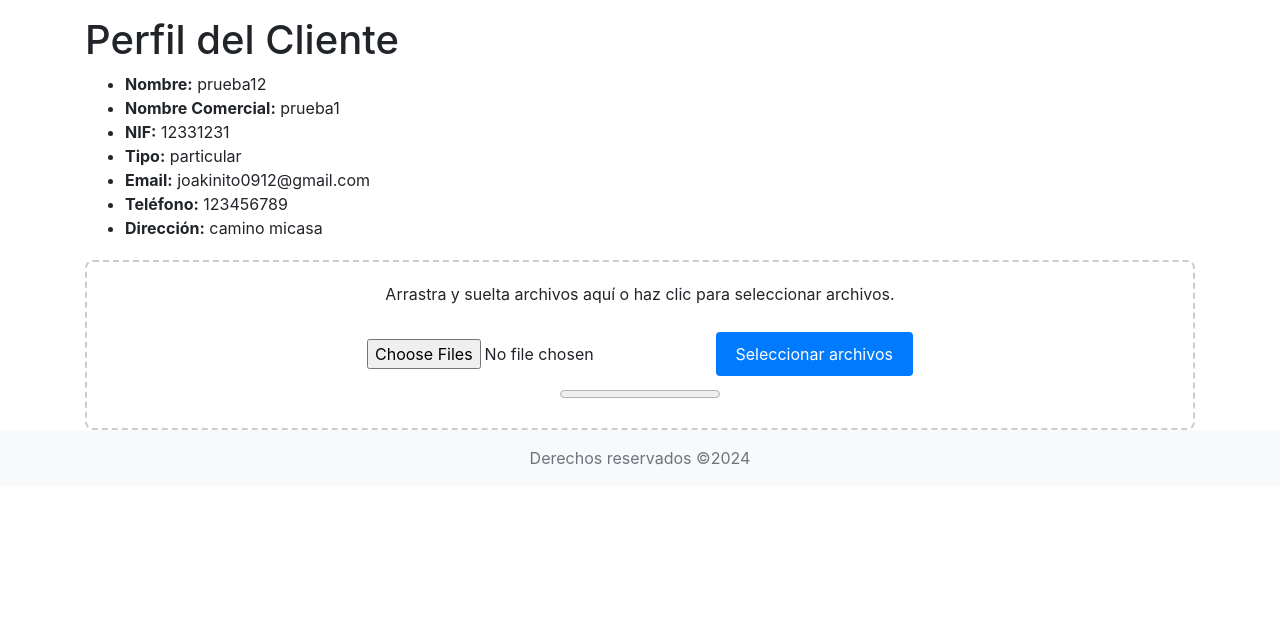
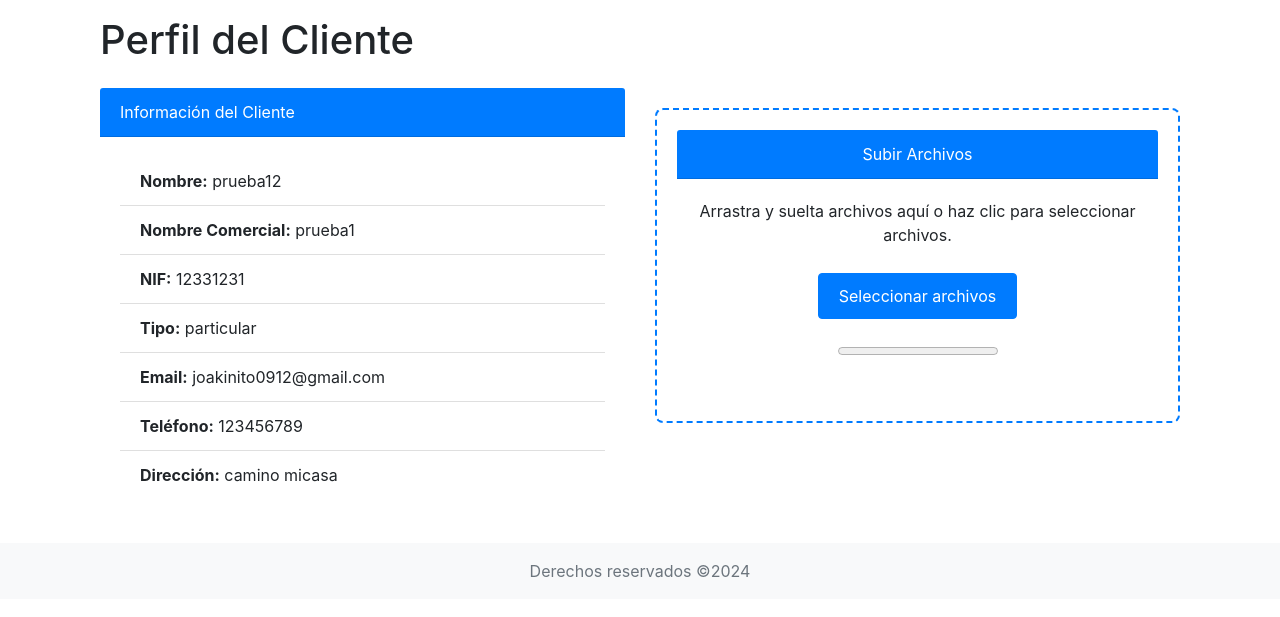
Before and after one commit to Holiwis1/mi_proyecto, a Django app: page /perfil_cliente/1/ in a window 1280 px wide. Shown: the part 56-673 px from the top of the page. Run offline with Django 5.2, Linux system fonts and the light colour scheme; data comes from the database, SQL or seed files in the repository; some libraries are stand-ins or nearby versions.

Commit message:
perfil de usuario diferente
uWu onichan

```diff
--- a/core/templates/core/perfil_cliente.html
+++ b/core/templates/core/perfil_cliente.html
@@ -3,27 +3,47 @@
 {% extends 'base.html' %}
 
 {% block content %}
-<h1>Perfil del Cliente</h1>
-<ul>
-    <li><strong>Nombre:</strong> {{ cliente.nombre }}</li>
-    <li><strong>Nombre Comercial:</strong> {{ cliente.nombre_comercial }}</li>
-    <li><strong>NIF:</strong> {{ cliente.nif }}</li>
-    <li><strong>Tipo:</strong> {{ cliente.tipo }}</li>
-    <li><strong>Email:</strong> {{ cliente.email }}</li>
-    <li><strong>Teléfono:</strong> {{ cliente.telefono }}</li>
-    <li><strong>Dirección:</strong> {{ cliente.direccion }}</li>
-    <!-- Otros campos que quieras mostrar -->
-</ul>
+<div class="container">
+    <h1 class="mb-4">Perfil del Cliente</h1>
+    <div class="row">
+        <div class="col-md-6">
+            <div class="card mb-4">
+                <div class="card-header">
+                    Información del Cliente
+                </div>
+                <div class="card-body">
+                    <ul class="list-group list-group-flush">
+                        <li class="list-group-item"><strong>Nombre:</strong> {{ cliente.nombre }}</li>
+                        <li class="list-group-item"><strong>Nombre Comercial:</strong> {{ cliente.nombre_comercial }}</li>
+                        <li class="list-group-item"><strong>NIF:</strong> {{ cliente.nif }}</li>
+                        <li class="list-group-item"><strong>Tipo:</strong> {{ cliente.tipo }}</li>
+                        <li class="list-group-item"><strong>Email:</strong> {{ cliente.email }}</li>
+                        <li class="list-group-item"><strong>Teléfono:</strong> {{ cliente.telefono }}</li>
+                        <li class="list-group-item"><strong>Dirección:</strong> {{ cliente.direccion }}</li>
+                        <!-- Otros campos que quieras mostrar -->
+                    </ul>
+                </div>
+            </div>
+        </div>
+        <div class="col-md-6">
+            <div id="drop-area" class="card">
+                <div class="card-header">
+                    Subir Archivos
+                </div>
+                <div class="card-body text-center">
+                    <form class="my-form">
+                        <p class="mb-3">Arrastra y suelta archivos aquí o haz clic para seleccionar archivos.</p>
+                        <input type="file" id="fileElem" multiple accept="image/*" onchange="handleFiles(this.files)" class="d-none">
+                        <label class="button btn btn-primary" for="fileElem">Seleccionar archivos</label>
+                    </form>
+                    <progress id="progress-bar" max=100 value=0 class="mt-3"></progress>
+                    <div id="gallery" class="mt-3"></div>
+                </div>
+            </div>
+        </div>
+    </div>
+</div>
 
-<div id="drop-area">
-    <form class="my-form">
-        <p>Arrastra y suelta archivos aquí o haz clic para seleccionar archivos.</p>
-        <input type="file" id="fileElem" multiple accept="image/*" onchange="handleFiles(this.files)">
-        <label class="button" for="fileElem">Seleccionar archivos</label>
-    </form>
-    <progress id="progress-bar" max=100 value=0></progress>
-    <div id="gallery"></div>
-</div>
 
 <script>
     function handleFiles(files) {
@@ -72,7 +92,7 @@
         document.getElementById('drop-area').classList.remove('highlight');
     }
 
-    // Manejar la soltura de archivos
+    // Manejar la soltura de archivosA
     document.getElementById('drop-area').addEventListener('drop', handleDrop, false);
 
     function handleDrop(e) {
@@ -86,7 +106,7 @@
 <style>
     /* Estilos para el área de soltar archivos */
     #drop-area {
-        border: 2px dashed #ccc;
+        border: 2px dashed #007bff;
         border-radius: 8px;
         padding: 20px;
         text-align: center;
@@ -107,5 +127,15 @@
         cursor: pointer;
         margin-top: 10px;
     }
+
+    /* Estilos para la tarjeta */
+    .card-header {
+        background-color: #007bff;
+        color: white;
+    }
+
+    .card {
+        border: none;
+    }
 </style>
 {% endblock %}
```
